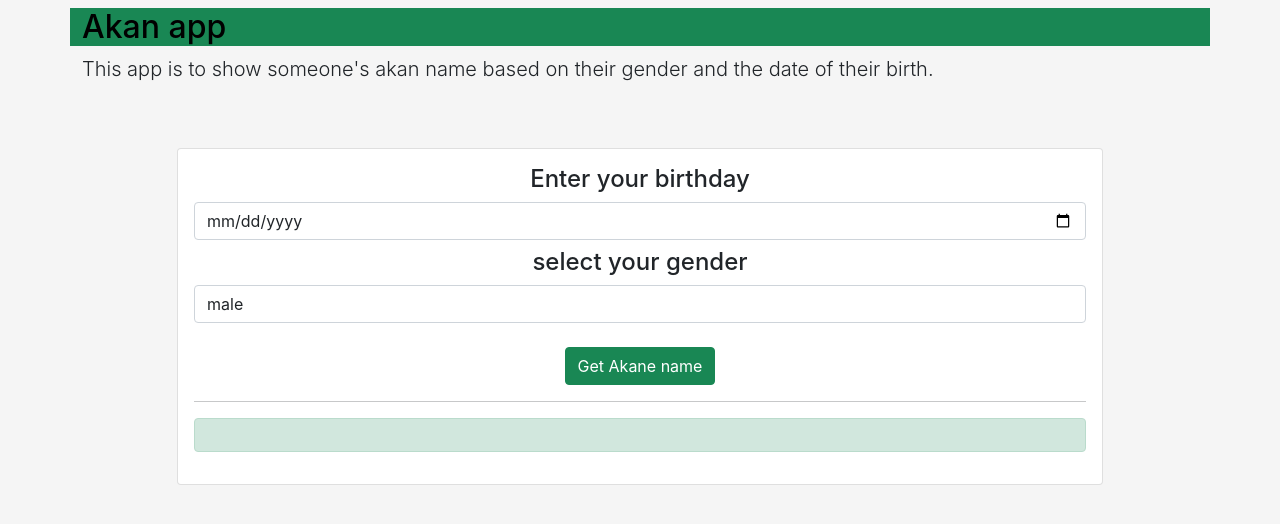
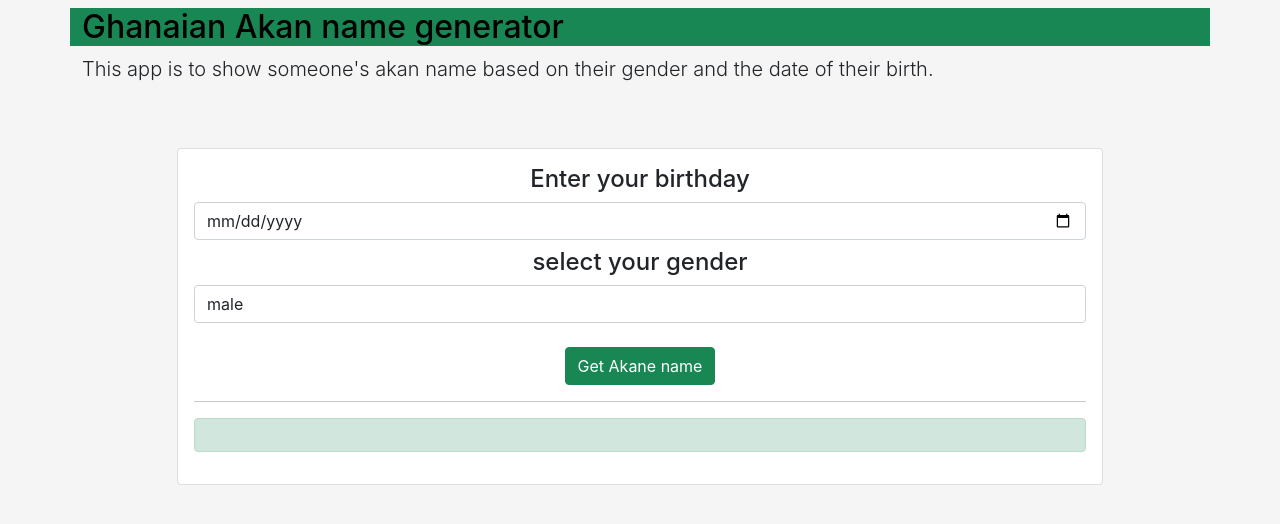
Before and after one commit to Gavin-Kariuki/Akan-Names, a plain HTML site: page index.html in a window 1280 px wide. Drawn offline with nearby package versions, Linux system fonts and the light colour scheme; a web font is replaced by a local one.

Commit message:
change the header of the page

```diff
--- a/index.html
+++ b/index.html
@@ -24,7 +24,7 @@
       <!-- Descrition of the project -->
       <div class="container">
           <div class="row">
-              <h2 class="d-inline-block mt-2 pl-2 text-black bg-success">Akan app</h2>
+              <h2 class="d-inline-block mt-2 pl-2 text-black bg-success">Ghanaian Akan name generator</h2>
               <p class="lead">This app is to show someone's akan name based on their gender and the date of their birth.</p>
           </div>
       </div>
```
